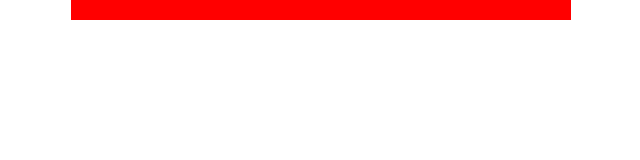
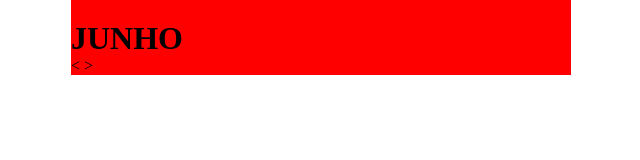
Before and after one commit to leticea/calendar-js, a plain HTML site: page index.html in a window 1280 px wide. Shown: the whole page, without its empty margins (319-959 px from the left). Drawn offline with Linux system fonts and the light colour scheme.

Commit message:
editando o css

```diff
--- a/css/style.css
+++ b/css/style.css
@@ -8,6 +8,11 @@
     margin: 0 0 0 -250px;
     position: absolute;
     width: 500px;
-    height: 20px;
     background: red;
 }
+
+h2 {
+    margin-top: 20px;
+    font-size: 32px;
+    text-transform: uppercase;
+}
--- a/index.html
+++ b/index.html
@@ -9,7 +9,11 @@
 </head>
 <body>
     <div class="content">
-
+        <header>
+            <h2 id="month">Junho</h2>
+            <a class="btn-prev" id="prev">&lt</a>
+            <a class="btn-next" id="next">&gt</a>
+        </header>
     </div>
 
     <script src="js/script.js"></script>
```
